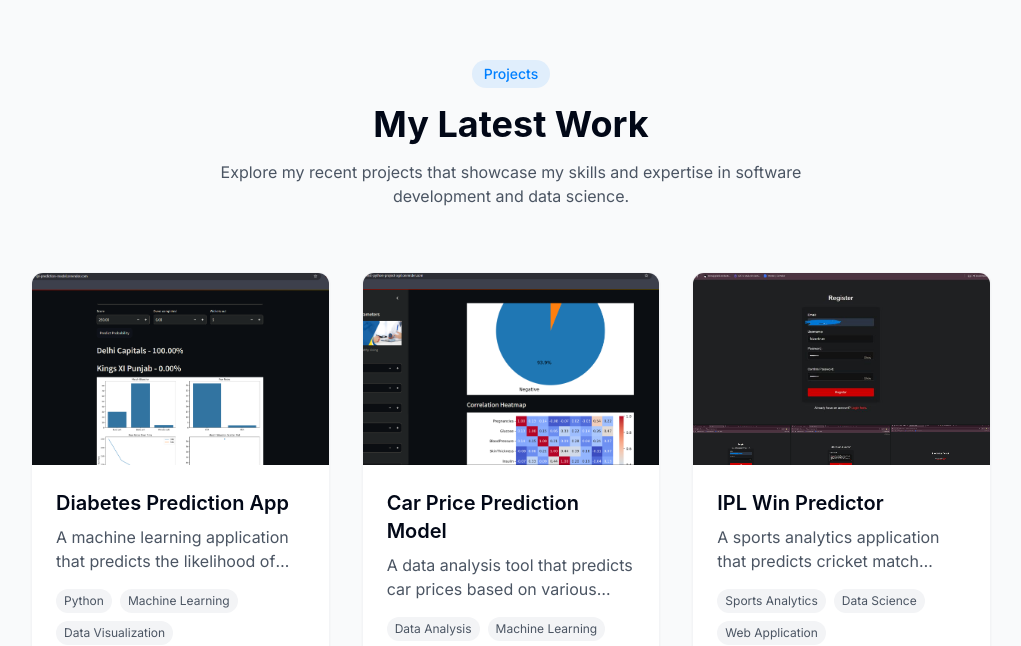
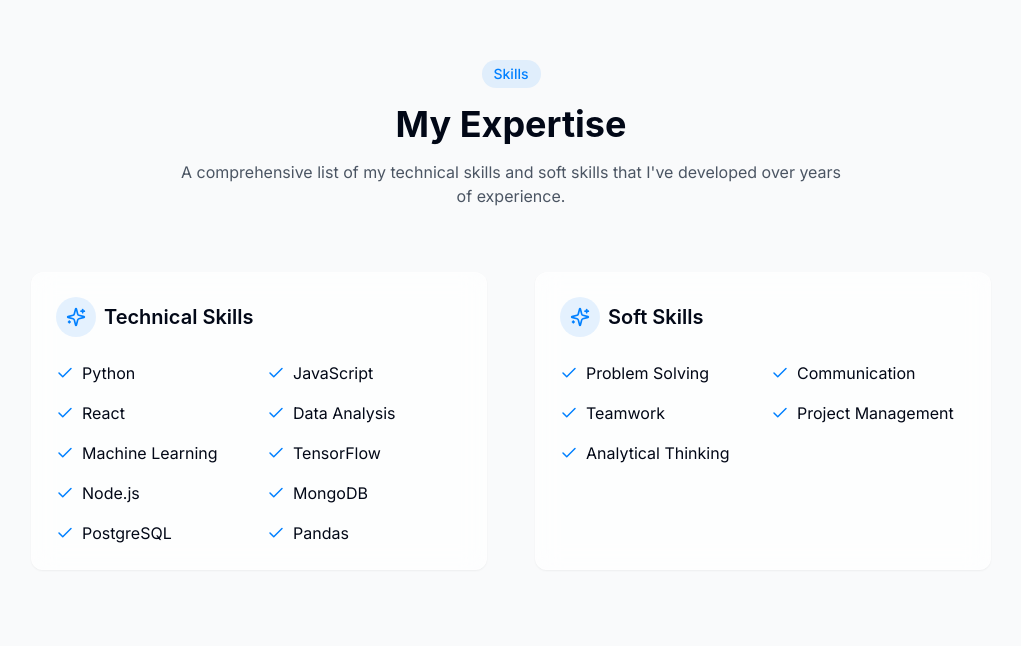
Before and after one commit to pathan-07/digital-resume-park, a React (Vite) app: page / in a window 1280 px wide. Shown: the part 1594-2240 px from the top of the page, without its empty margins (129-1150 px from the left). Built offline with nearby package versions, Linux system fonts and the light colour scheme.

Commit message:
Add skills and Tidio script
Adds skills to the website and includes the Tidio live chat script.

```diff
--- a/index.html
+++ b/index.html
@@ -18,5 +18,6 @@
     <!-- IMPORTANT: DO NOT REMOVE THIS SCRIPT TAG OR THIS VERY COMMENT! -->
     <script src="https://cdn.gpteng.co/gptengineer.js" type="module"></script>
     <script type="module" src="/src/main.tsx"></script>
+    <script src="//code.tidio.co/axkx2p9ud2nqqfqd9dwlhzqqrhkvdafd.js" async></script>
   </body>
 </html>
--- /dev/null
+++ b/src/components/Skills.tsx
@@ -0,0 +1,82 @@
+
+import { Check, Sparkles } from "lucide-react";
+
+const skills = {
+  technical: [
+    "Python",
+    "JavaScript",
+    "React",
+    "Data Analysis",
+    "Machine Learning",
+    "TensorFlow",
+    "Node.js",
+    "MongoDB",
+    "PostgreSQL",
+    "Pandas",
+  ],
+  soft: [
+    "Problem Solving",
+    "Communication",
+    "Teamwork",
+    "Project Management",
+    "Analytical Thinking",
+  ],
+};
+
+const Skills = () => {
+  return (
+    <section id="skills" className="py-20 px-4 bg-gray-50">
+      <div className="container mx-auto max-w-5xl">
+        <div className="text-center mb-16 reveal">
+          <span className="inline-block px-3 py-1 mb-4 text-sm bg-primary/10 text-primary rounded-full font-medium">
+            Skills
+          </span>
+          <h2 className="text-3xl md:text-4xl font-bold mb-4">
+            My Expertise
+          </h2>
+          <p className="text-gray-600 max-w-2xl mx-auto">
+            A comprehensive list of my technical skills and soft skills that I've developed over years of experience.
+          </p>
+        </div>
+
+        <div className="grid grid-cols-1 md:grid-cols-2 gap-12 reveal">
+          <div className="glass-card p-6 rounded-lg">
+            <div className="flex items-center gap-2 mb-6">
+              <div className="h-10 w-10 rounded-full bg-primary/10 flex items-center justify-center text-primary">
+                <Sparkles size={20} />
+              </div>
+              <h3 className="text-xl font-semibold">Technical Skills</h3>
+            </div>
+            <div className="grid grid-cols-1 sm:grid-cols-2 gap-4">
+              {skills.technical.map((skill) => (
+                <div key={skill} className="flex items-center gap-2">
+                  <Check size={18} className="text-primary" />
+                  <span>{skill}</span>
+                </div>
+              ))}
+            </div>
+          </div>
+
+          <div className="glass-card p-6 rounded-lg">
+            <div className="flex items-center gap-2 mb-6">
+              <div className="h-10 w-10 rounded-full bg-primary/10 flex items-center justify-center text-primary">
+                <Sparkles size={20} />
+              </div>
+              <h3 className="text-xl font-semibold">Soft Skills</h3>
+            </div>
+            <div className="grid grid-cols-1 sm:grid-cols-2 gap-4">
+              {skills.soft.map((skill) => (
+                <div key={skill} className="flex items-center gap-2">
+                  <Check size={18} className="text-primary" />
+                  <span>{skill}</span>
+                </div>
+              ))}
+            </div>
+          </div>
+        </div>
+      </div>
+    </section>
+  );
+};
+
+export default Skills;
--- a/src/pages/Index.tsx
+++ b/src/pages/Index.tsx
@@ -4,6 +4,7 @@ import Hero from "@/components/Hero";
 import About from "@/components/About";
 import Projects from "@/components/Projects";
 import Experience from "@/components/Experience";
+import Skills from "@/components/Skills";
 import Contact from "@/components/Contact";
 import MainLayout from "@/layouts/MainLayout";
 
@@ -34,6 +35,7 @@ const Index = () => {
     <MainLayout>
       <Hero />
       <About />
+      <Skills />
       <Projects />
       <Experience />
       <Contact />
```
